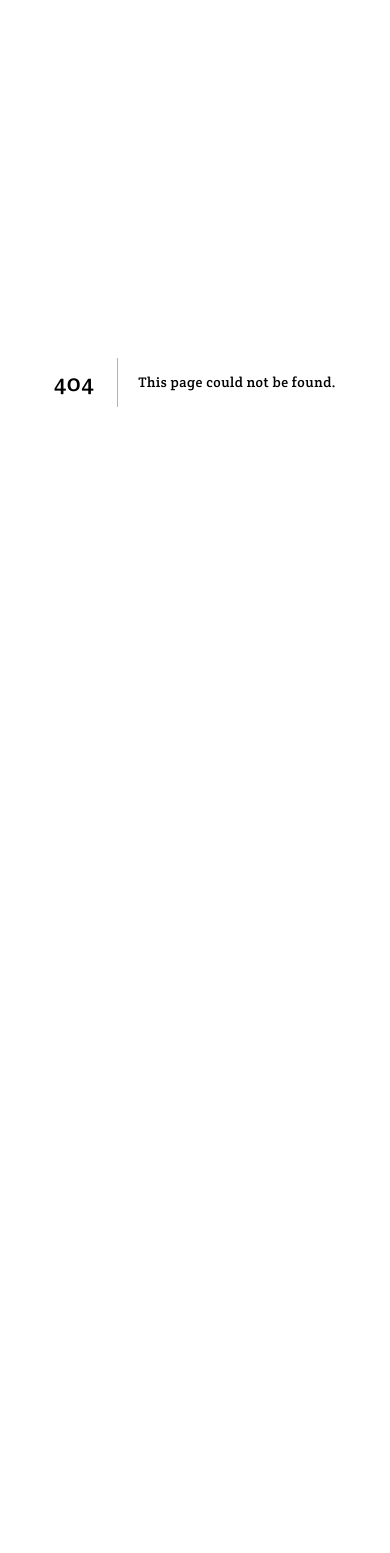
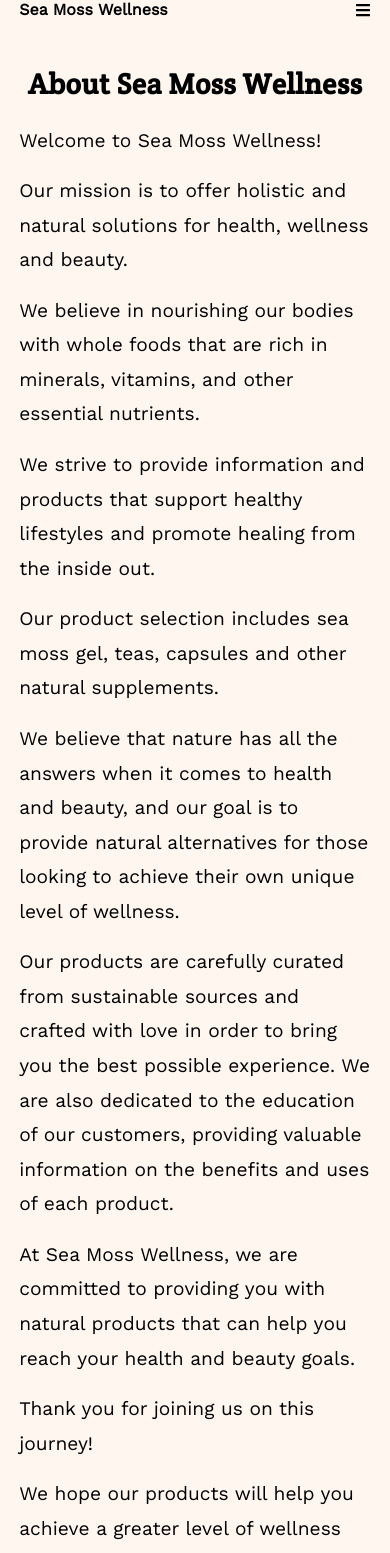
Before and after one commit to kgb4000/seamosswellnesscompany, a Next.js app: page /about in a window 390 px wide. Before the commit this address had no page. Shown: the part 40-1593 px from the top of the page. Before the commit the page ends 844 px from the top, so only its background shows below. Built offline with nearby package versions, Linux system fonts and the light colour scheme.

Commit message:
Changed header tag sizes for mobile

```diff
--- a/components/FooterSection.js
+++ b/components/FooterSection.js
@@ -20,13 +20,13 @@ const FooterSection = () => {
                     <Link href="/">Home</Link>
                   </li>
                   <li>
-                    <Link href="/">About</Link>
+                    <Link href="/about">About</Link>
                   </li>
                   <li>
-                    <Link href="/">Blog</Link>
+                    <Link href="/blog">Blog</Link>
                   </li>
                   <li>
-                    <Link href="/">Contact</Link>
+                    <Link href="/contact">Contact</Link>
                   </li>
                 </ul>
               </nav>
--- /dev/null
+++ b/pages/about.js
@@ -0,0 +1,57 @@
+import React from 'react'
+import Nav from '../components/Nav'
+import FooterSection from '../components/FooterSection'
+
+const About = () => {
+  return (
+    <>
+      <Nav />
+      <div className="container content">
+        <h1 className="center">About Sea Moss Wellness</h1>
+        <p>Welcome to Sea Moss Wellness!</p>
+        <p>
+          Our mission is to offer holistic and natural solutions for health,
+          wellness and beauty.
+        </p>
+        <p>
+          We believe in nourishing our bodies with whole foods that are rich in
+          minerals, vitamins, and other essential nutrients.
+        </p>
+        <p>
+          We strive to provide information and products that support healthy
+          lifestyles and promote healing from the inside out.
+        </p>
+        <p>
+          Our product selection includes sea moss gel, teas, capsules and other
+          natural supplements.
+        </p>
+        <p>
+          We believe that nature has all the answers when it comes to health and
+          beauty, and our goal is to provide natural alternatives for those
+          looking to achieve their own unique level of wellness.
+        </p>
+        <p>
+          Our products are carefully curated from sustainable sources and
+          crafted with love in order to bring you the best possible experience.
+          We are also dedicated to the education of our customers, providing
+          valuable information on the benefits and uses of each product.
+        </p>
+        <p>
+          At Sea Moss Wellness, we are committed to providing you with natural
+          products that can help you reach your health and beauty goals.
+        </p>
+        <p>Thank you for joining us on this journey!</p>
+        <p>
+          We hope our products will help you achieve a greater level of wellness
+          and beauty.
+        </p>
+        <p>Best wishes,</p>
+        <img src="" />
+        <p>Kester.</p>
+      </div>
+      <FooterSection />
+    </>
+  )
+}
+
+export default About
--- a/styles/globals.scss
+++ b/styles/globals.scss
@@ -38,6 +38,10 @@ body {
   padding: 0 1.2rem;
 }
 
+.content {
+  min-height: 70vh;
+}
+
 img {
   max-width: 100%;
   margin-bottom: 1rem;
@@ -65,15 +69,15 @@ h6 {
 }
 
 h1 {
-  font-size: 2.4rem;
+  font-size: 1.8rem;
 }
 
 h2 {
-  font-size: 2.2rem;
+  font-size: 1.5rem;
 }
 
 h3 {
-  font-size: 1.6rem;
+  font-size: 1.3rem;
 }
 
 p,
```
